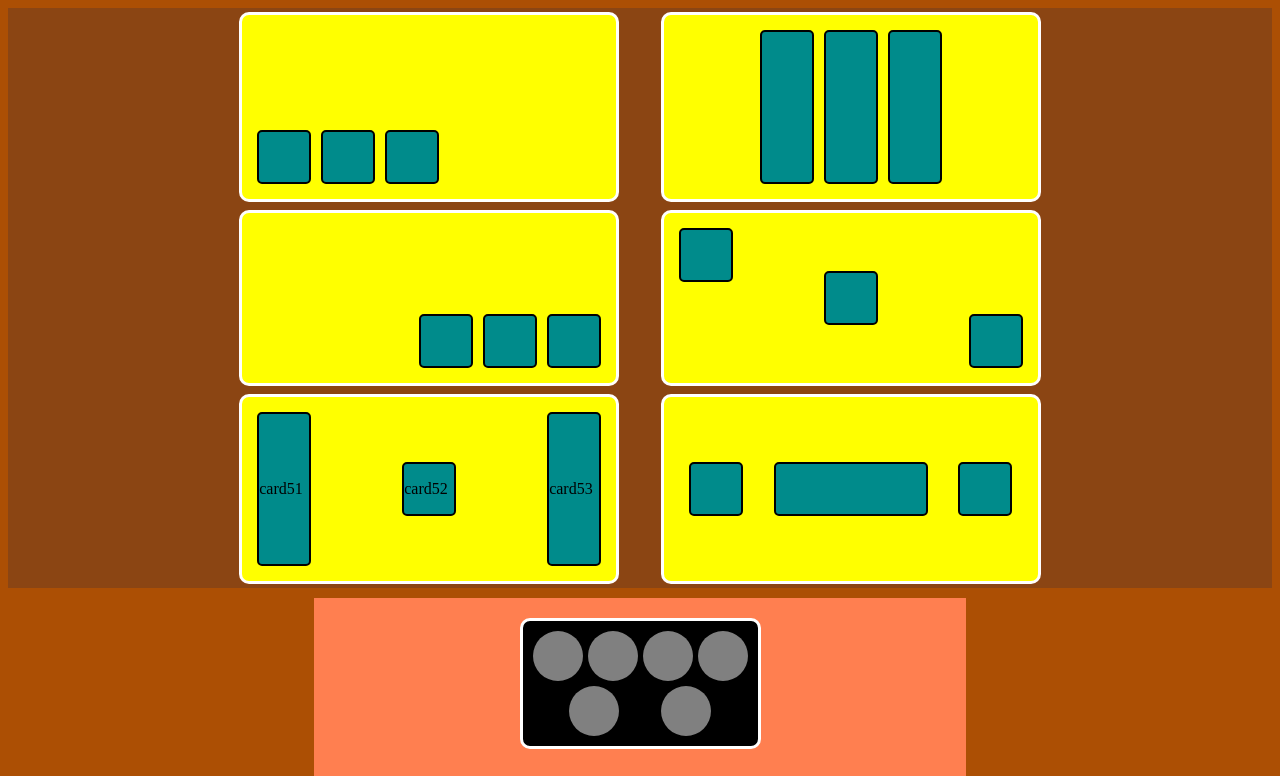
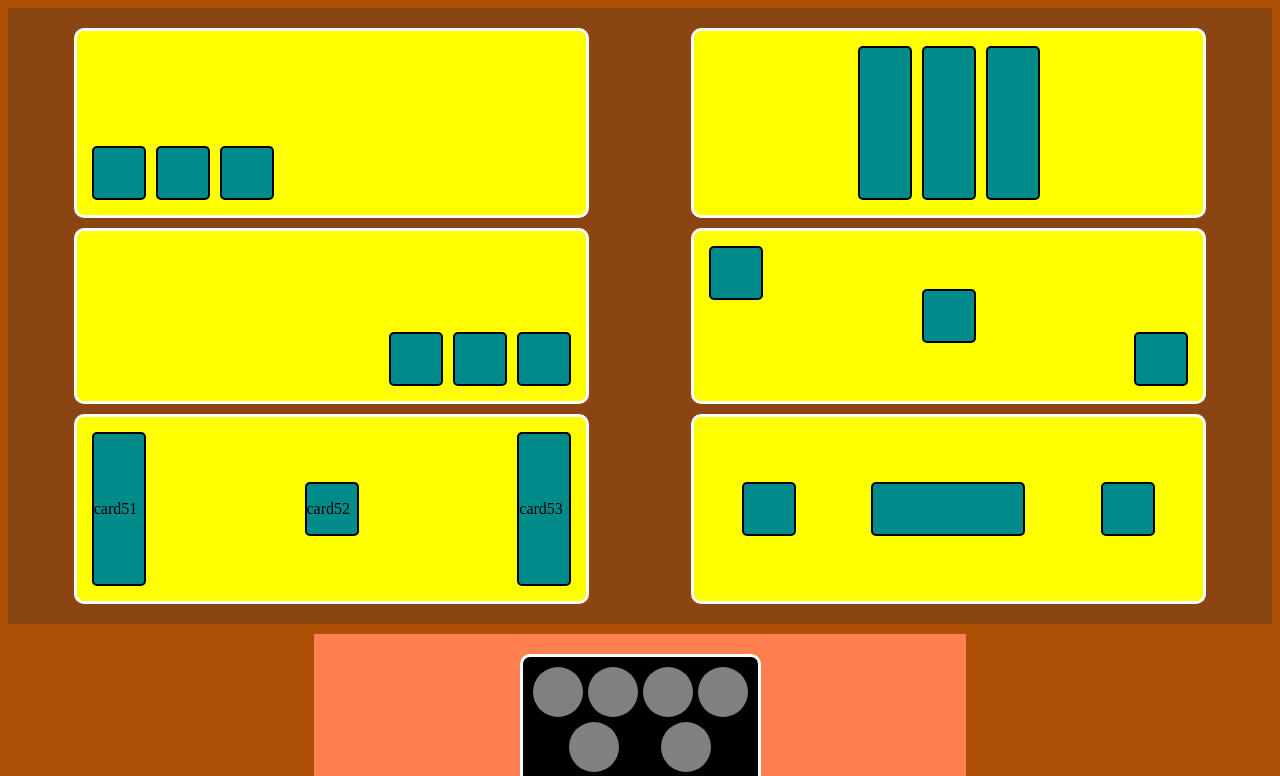
Before and after one commit to ShalishaManila/ITTFW3, a plain HTML site: page index.html in a window 1280 px wide. Shown: the top 776 px of the page. Drawn offline with Linux system fonts and the light colour scheme.

Commit message:
updated as per comment 8

```diff
--- a/index.html
+++ b/index.html
@@ -8,7 +8,6 @@
 </head>
 <body>
     <div class="part1">
-    <div class="row first__row">
         <div class="container cn1">
             <div class="card card__left"></div>
             <div class="card card__middle"></div>
@@ -19,8 +18,6 @@
             <div class="card card__middle"></div>
             <div class="card card__right"></div>
         </div>
-    </div>
-    <div class="row second__row">
         <div class="container cn3">
             <div class="card card__left"></div>
             <div class="card card__middle"></div>
@@ -31,8 +28,6 @@
             <div class="card card__middle"></div>
             <div class="card card__right"></div>
         </div>
-    </div>
-    <div class="row third__row">
         <div class="container cn5">
             <div class="card card__left">
                 <p class="cardtext">card51</p>
@@ -49,7 +44,6 @@
             <div class="card card__middle"></div>
             <div class="card card__right"></div>
         </div>
-    </div>
     </div>
     <div class="part2">
         <div class="container cn7">
--- a/styles/index.css
+++ b/styles/index.css
@@ -4,26 +4,13 @@ body{
 .part1{
     background-color: saddlebrown;
     display: flex;
-    flex-direction: column;
-    align-items: center;
+    flex-direction: row;
+    flex-wrap: wrap;
+    justify-content: space-around;
+    gap: 10px;
+    padding: 20px;
 }
-.row{
-    display: flex;
-    flex-direction:row;
-    width: 70%;
-    padding: 4px;
-}
-.first__row{
-    justify-content: space-evenly;
-    align-content: flex-end;
-}
-.second__row{
-    justify-content: space-evenly;
-}
-.third__row{
-    justify-content: space-evenly;
-}
-.part1 > .row > .container{
+.part1 > .container{
     border: 3px solid rgb(255, 255, 255);
     border-radius: 10px;
     width: 40%;
```
